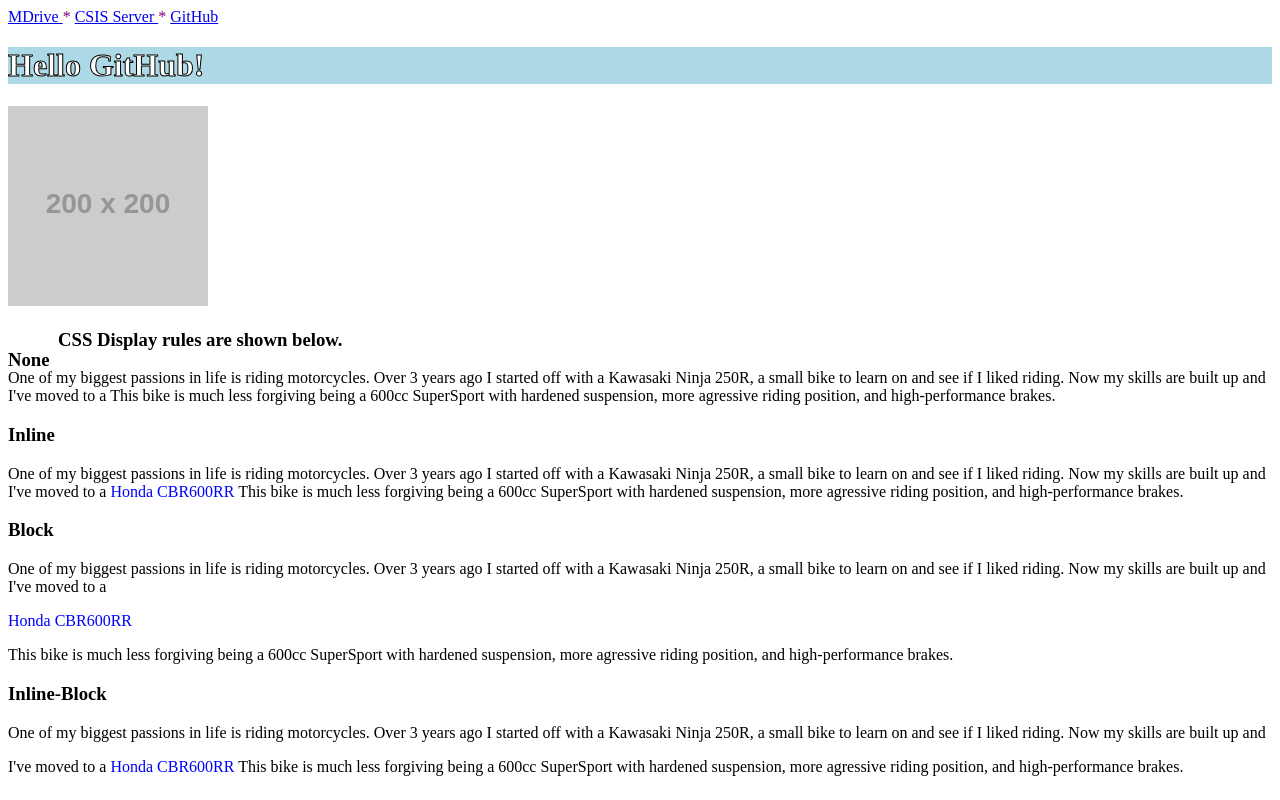
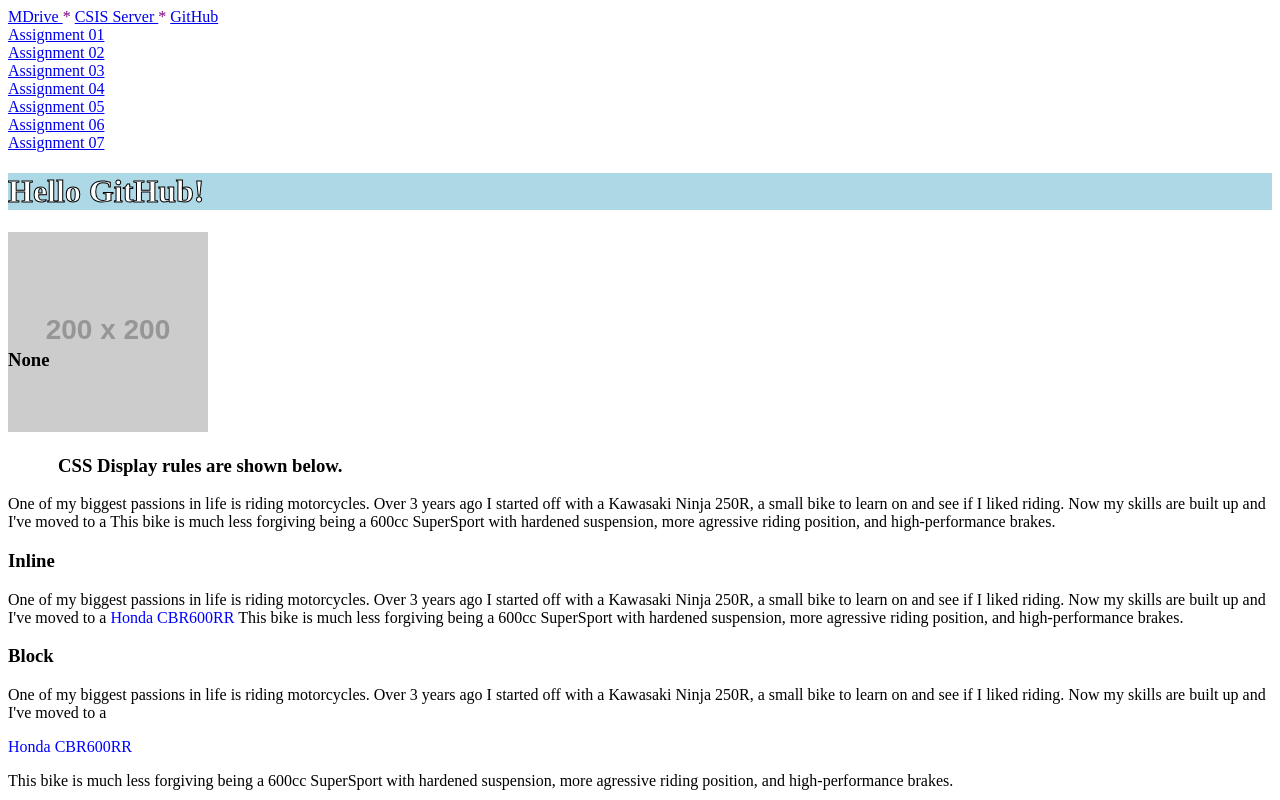
Before and after one commit to arcampbell21/arcampbell21.github.com, a plain HTML site: page index.html in a window 1280 px wide. Shown: the top 800 px of the page. Drawn offline with Linux system fonts and the light colour scheme; placeholder pictures from the web are drawn by us.

Commit message:
Update index.html

```diff
--- a/index.html
+++ b/index.html
@@ -18,6 +18,15 @@
   <a href="https://svsu.edu/~arcampb3/"> MDrive </a> *
   <a href="https://csis.svsu.edu/~arcampb3/"> CSIS Server </a> *
   <a href="https://arcampbell21.github.io/"> GitHub </a>
+</nav>
+<nav>
+  <a href="assignment01.html">Assignment 01</a><br />
+  <a href="assignment02.html">Assignment 02</a><br />
+  <a href="assignment03.html">Assignment 03</a><br />
+  <a href="assignment04.html">Assignment 04</a><br />
+  <a href="assignment05.html">Assignment 05</a><br />
+  <a href="assignment06.html">Assignment 06</a><br />
+  <a href="assignment07.html">Assignment 07</a><br />
 </nav>
 
 <h1 id="greeting" >Hello GitHub!</h1>
```
